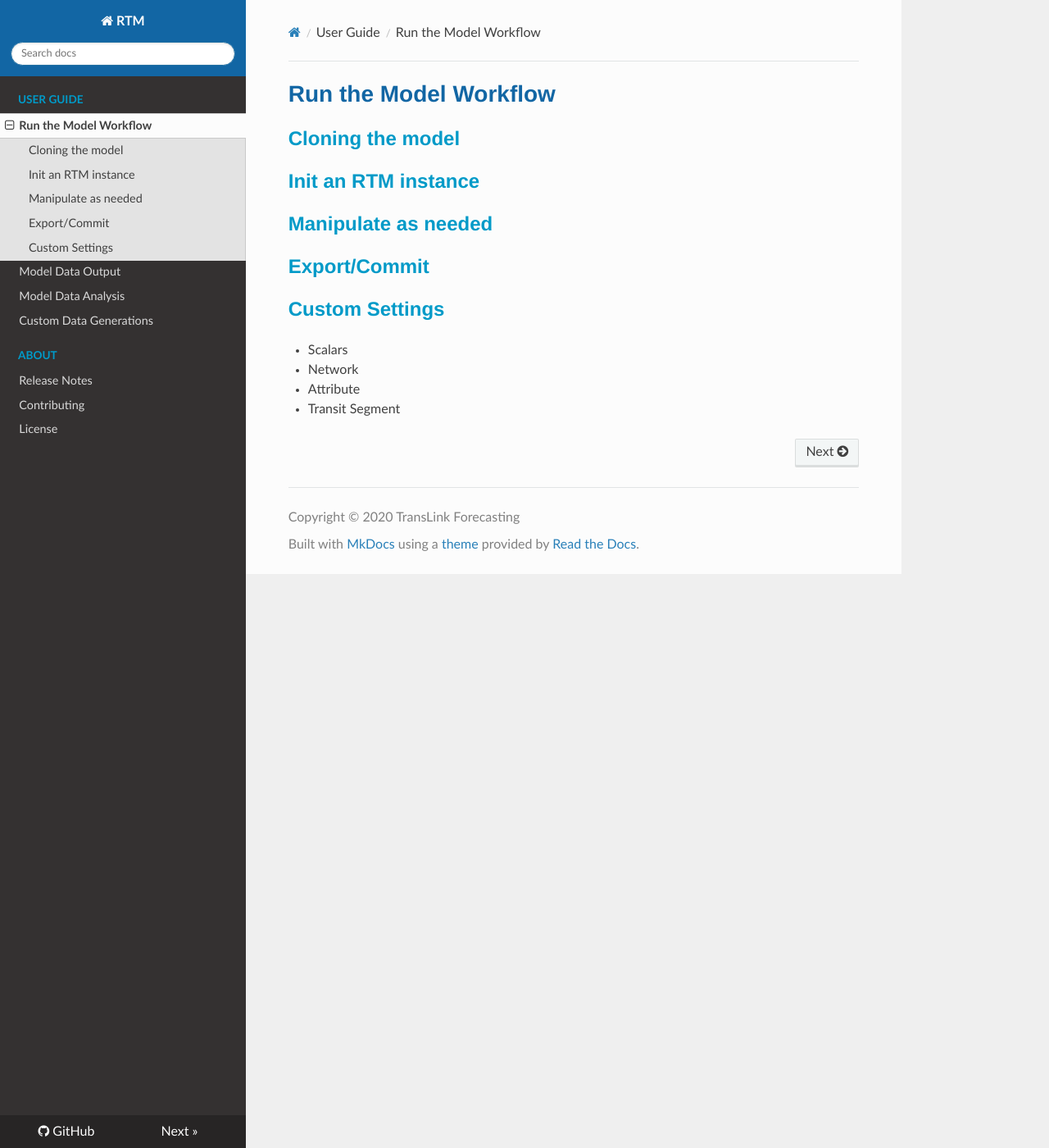
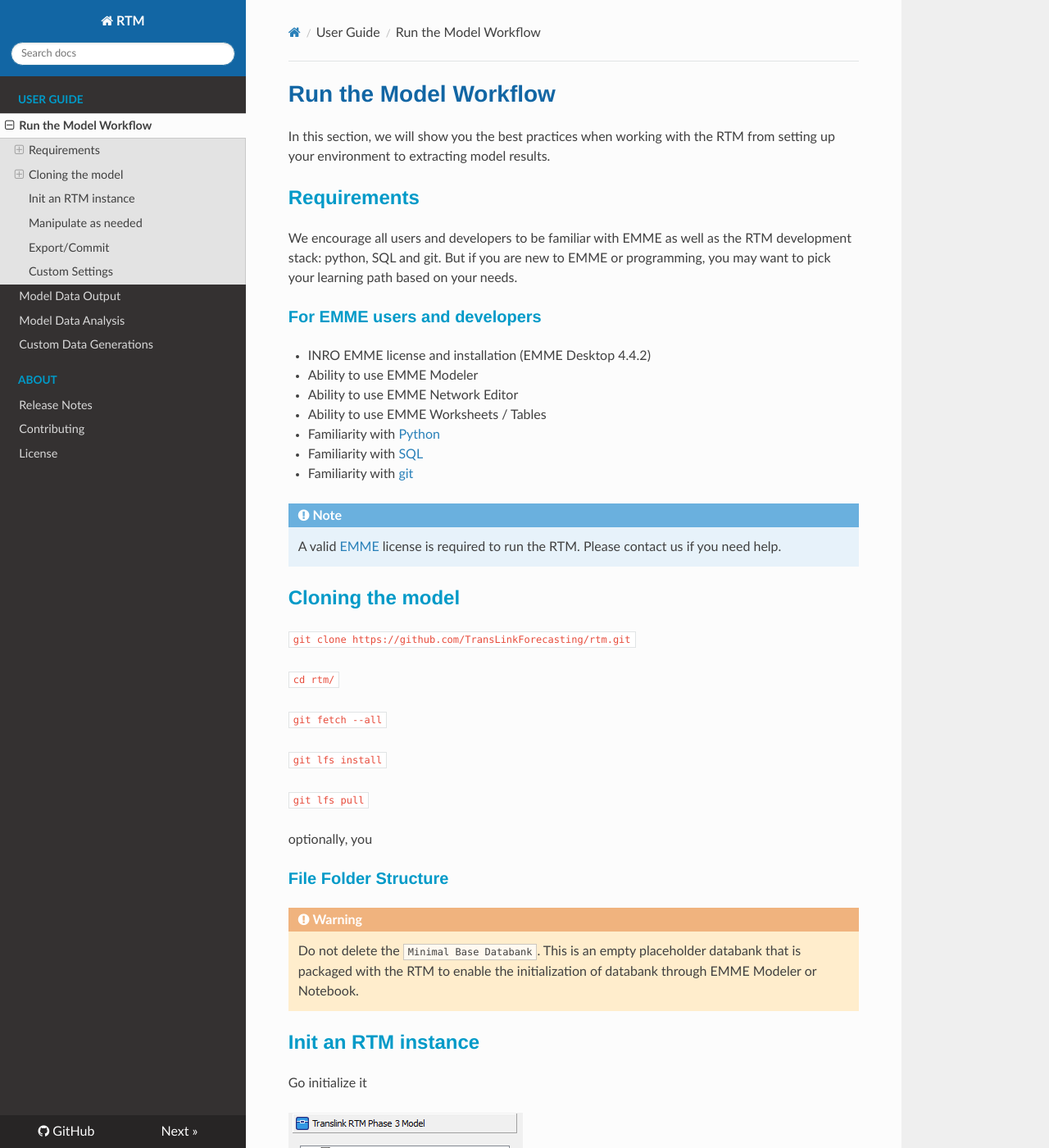
Before and after one commit to TransLinkForecasting/rtmdoc, an MkDocs documentation site: the page built from docs/workflow.md, in a window 1280 px wide and 1400 px high. Shown: the whole window at 82% size. Built offline with MkDocs 1.6.1, drawn with Linux system fonts in a browser that asks for light colours; nearby versions of some CDN libraries.

Commit message:
add initial draft of workflow

```diff
--- a/docs/workflow.md
+++ b/docs/workflow.md
@@ -1,9 +1,61 @@
 
 # Run the Model Workflow
 
+In this section, we will show you the best practices when working with the RTM from setting up your environment to extracting model results.
+
+## Requirements
+
+We encourage all users and developers to be familiar with EMME as well as the RTM development stack: python, SQL and git. But if you are new to EMME or programming, you may want to pick your learning path based on your needs.
+
+### For EMME users and developers
+* INRO EMME license and installation (EMME Desktop 4.4.2)
+* Ability to use EMME Modeler
+* Ability to use EMME Network Editor
+* Ability to use EMME Worksheets / Tables
+* Familiarity with [Python]
+* Familiarity with [SQL]
+* Familiarity with [git]
+
+[Python]: https://www.learnpython.org/
+[SQL]: https://www.w3schools.com/sql/
+[git]: https://git-scm.com/docs
+
+!!! note
+
+    A valid [EMME] license is required to run the RTM. Please contact us if you need help.
+
+[EMME]: https://www.inrosoftware.com/en/products/emme/
+
+
 ## Cloning the model
 
+`git clone https://github.com/TransLinkForecasting/rtm.git`
+
+`cd rtm/`
+
+`git fetch --all`
+
+`git lfs install`
+
+`git lfs pull`
+
+optionally, you
+
+
+### File Folder Structure
+
+!!! warning
+
+    Do not delete the `Minimal Base Databank`. This is an empty placeholder databank that is packaged with the RTM to enable the initialization of databank through EMME Modeler or Notebook.
+
+
 ## Init an RTM instance
+
+Go initialize it
+
+![initialize](img/workflow/initialize_emme_0.png)
+
+
 
 ## Manipulate as needed
 
```
Also changed, not shown: docs/index.md (+1 -1 lines), docs/img/workflow/initialize_emme_0.png (added), docs/img/workflow/initialize_emme_1.png (added).
